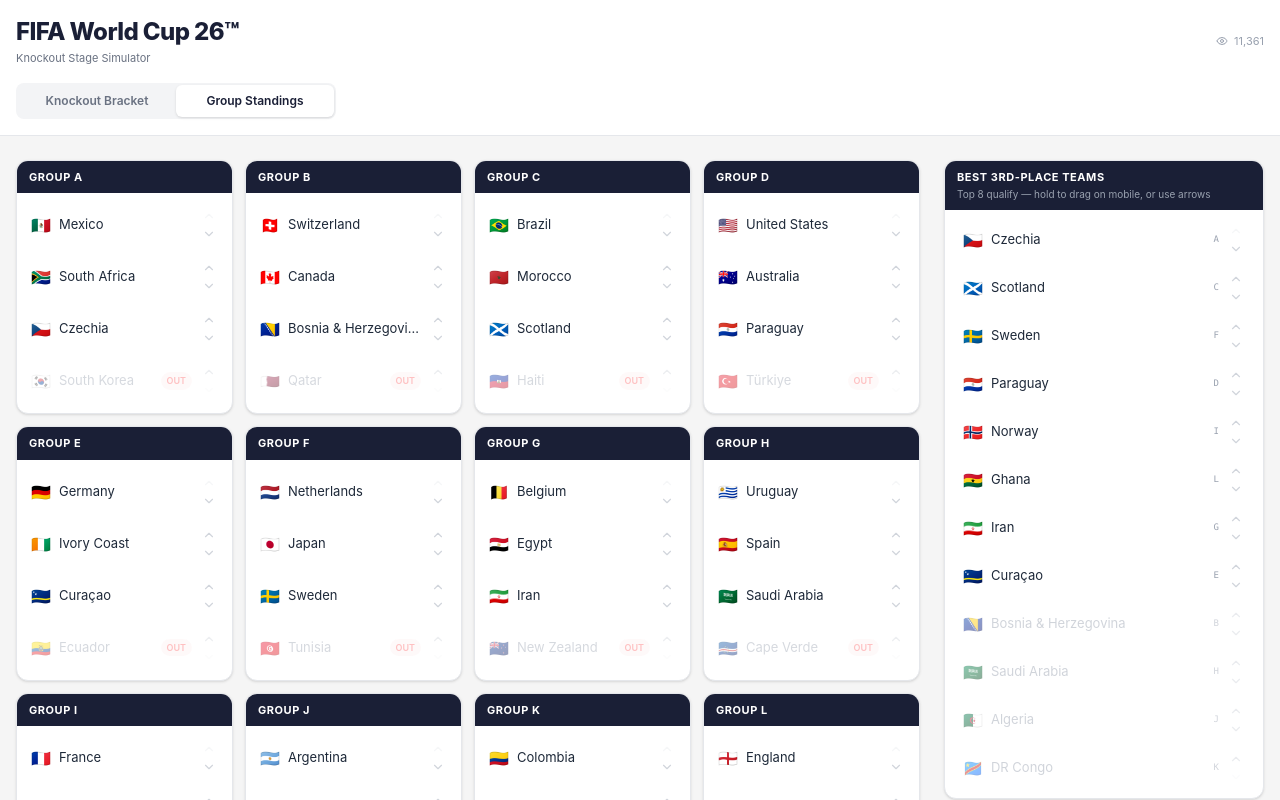
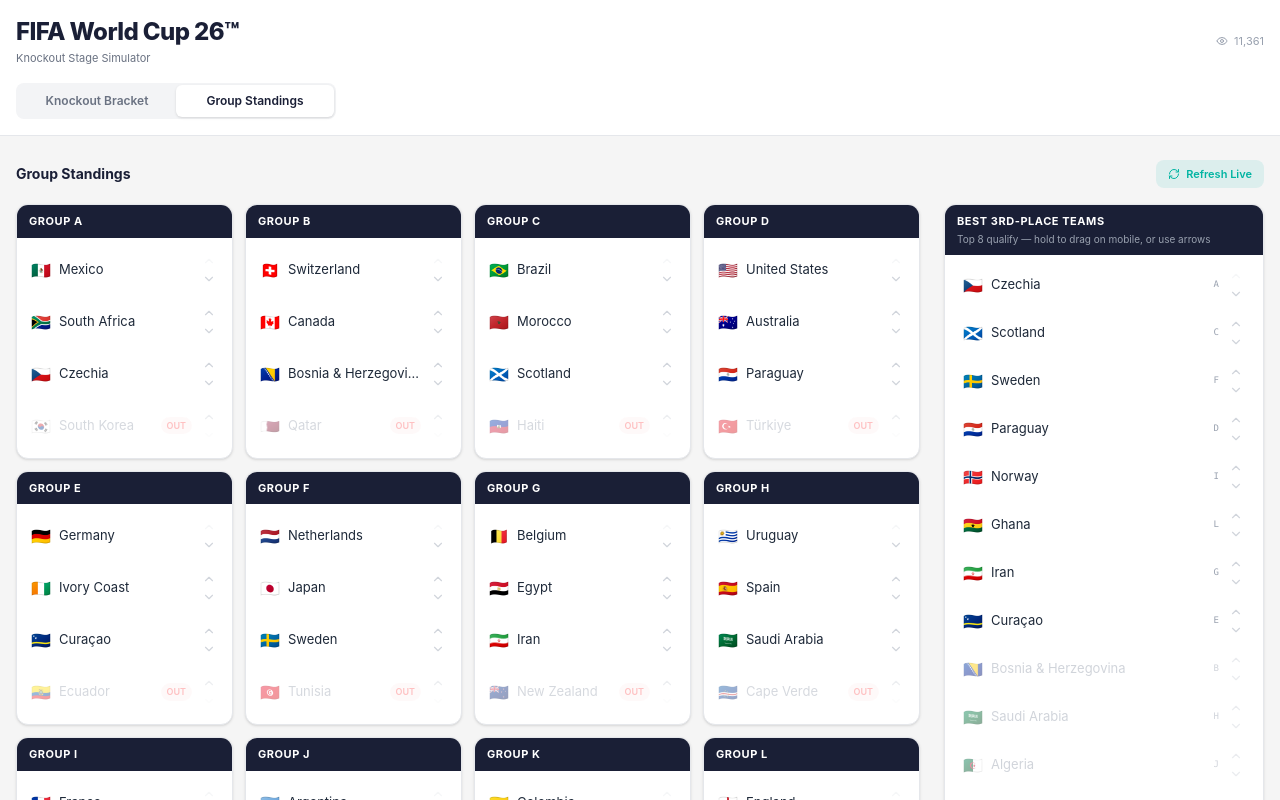
Before and after one commit to shifasKV/fifa-knockout-visualiser, a React (Vite) app: page / in a window 1280 px wide. Both pictures are taken after a click on the button "Group Standings". Shown: the top 800 px of the page. Built offline with nearby package versions, Linux system fonts and the light colour scheme; no server answers.

Commit message:
Add Refresh Live button on Group Standings page.
Shows live status with green pulse dot when synced, manual mode label
when user reordered. Teal refresh button fetches latest standings from
the API with a spinning icon while loading.

Co-authored-by: Cursor <cursoragent@cursor.com>

```diff
--- a/src/App.tsx
+++ b/src/App.tsx
@@ -179,6 +179,9 @@ export default function App() {
           onReorderGroup={handleReorderGroup}
           thirdPlaceRanking={currentThirdPlace}
           onThirdPlaceReorder={handleThirdPlaceReorder}
+          liveUpdatedAt={liveUpdatedAt}
+          isLive={isLive}
+          onSyncLive={handleSyncLive}
         />
       )}
     </div>
--- a/src/components/GroupsPanel.tsx
+++ b/src/components/GroupsPanel.tsx
@@ -1,3 +1,5 @@
+import { useState } from 'react';
+import { RefreshCw } from 'lucide-react';
 import type { Group, Team, ThirdPlaceEntry } from '../data/teams';
 import GroupCard from './GroupCard';
 import ThirdPlacePanel from './ThirdPlacePanel';
@@ -7,6 +9,19 @@ interface Props {
   onReorderGroup: (groupId: string, newTeams: Team[]) => void;
   thirdPlaceRanking: ThirdPlaceEntry[];
   onThirdPlaceReorder: (newRanking: ThirdPlaceEntry[]) => void;
+  liveUpdatedAt: string | null;
+  isLive: boolean;
+  onSyncLive: () => Promise<void>;
+}
+
+function formatTimeAgo(isoDate: string): string {
+  const diff = Date.now() - new Date(isoDate).getTime();
+  const mins = Math.floor(diff / 60000);
+  if (mins < 1) return 'just now';
+  if (mins < 60) return `${mins}m ago`;
+  const hrs = Math.floor(mins / 60);
+  if (hrs < 24) return `${hrs}h ago`;
+  return `${Math.floor(hrs / 24)}d ago`;
 }
 
 export default function GroupsPanel({
@@ -14,10 +29,51 @@ export default function GroupsPanel({
   onReorderGroup,
   thirdPlaceRanking,
   onThirdPlaceReorder,
+  liveUpdatedAt,
+  isLive,
+  onSyncLive,
 }: Props) {
+  const [refreshing, setRefreshing] = useState(false);
+
+  const handleRefresh = async () => {
+    setRefreshing(true);
+    try {
+      await onSyncLive();
+    } finally {
+      setRefreshing(false);
+    }
+  };
+
   return (
     <section className="px-4 py-6">
-      <div className="max-w-[1400px] mx-auto flex flex-col lg:flex-row gap-6">
+      <div className="max-w-[1400px] mx-auto">
+        <div className="flex items-center justify-between mb-4">
+          <div className="flex items-center gap-2">
+            <h2 className="text-sm font-bold text-fifa-navy">Group Standings</h2>
+            {liveUpdatedAt && isLive && (
+              <span className="flex items-center gap-1 text-[10px] text-green-600">
+                <span className="w-1.5 h-1.5 rounded-full bg-green-500 animate-pulse" />
+                Live · updated {formatTimeAgo(liveUpdatedAt)}
+              </span>
+            )}
+            {liveUpdatedAt && !isLive && (
+              <span className="text-[10px] text-gray-400">Manual mode</span>
+            )}
+          </div>
+          <button
+            onClick={handleRefresh}
+            disabled={refreshing}
+            className="flex items-center gap-1.5 px-3 py-1.5 text-[11px] font-semibold
+              bg-fifa-teal/10 text-fifa-teal hover:bg-fifa-teal/20
+              rounded-lg transition-colors cursor-pointer
+              disabled:opacity-50 disabled:cursor-not-allowed"
+          >
+            <RefreshCw size={12} className={refreshing ? 'animate-spin' : ''} />
+            {refreshing ? 'Refreshing...' : 'Refresh Live'}
+          </button>
+        </div>
+
+        <div className="flex flex-col lg:flex-row gap-6">
           <div className="flex-1 min-w-0">
             <div className="grid grid-cols-1 sm:grid-cols-2 md:grid-cols-3 xl:grid-cols-4 gap-3">
               {groups.map((group) => (
@@ -37,6 +93,7 @@ export default function GroupsPanel({
             />
           </div>
         </div>
+      </div>
     </section>
   );
 }
```
Lines whose indentation alone changed are shown as unchanged.
